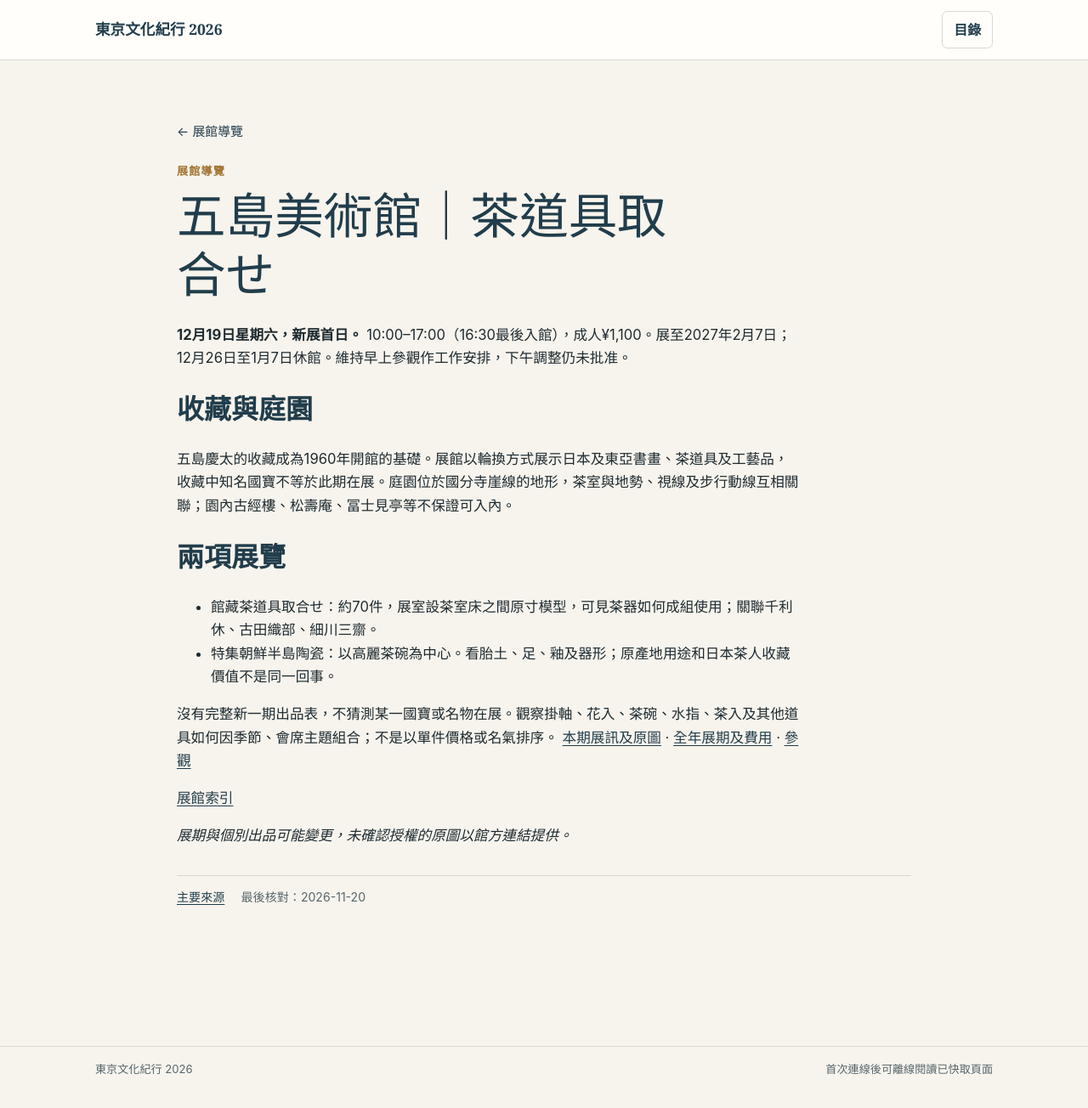
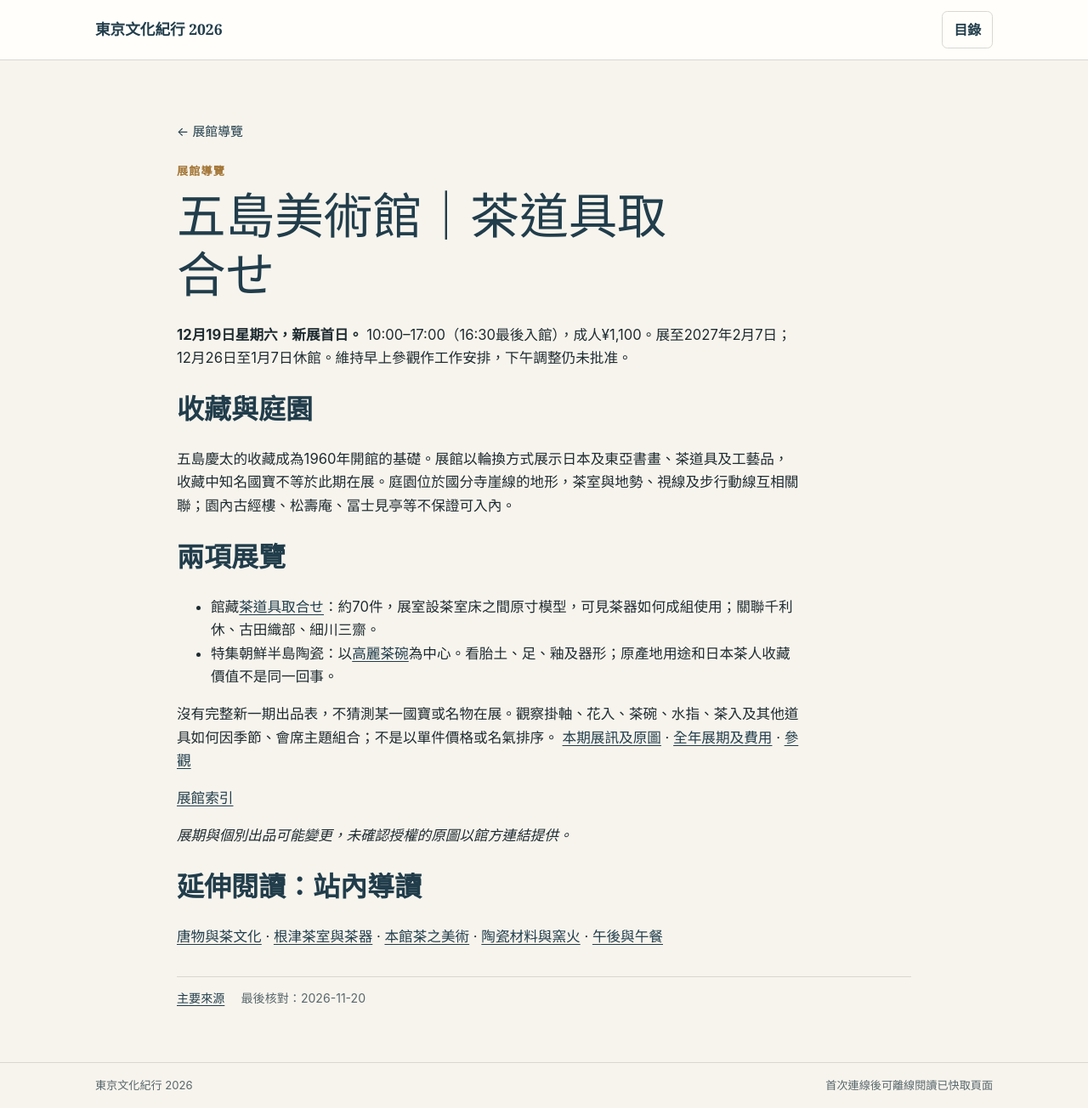
Before and after one commit to davetwchiu/tokyo-culture-trip-2026, a Jekyll site: the page built from content/museums/gotoh/index.md, in a window 1280 px wide and 1304 px high. Shown: the whole window at 85% size. Built offline with Jekyll 4.4.1, drawn with Linux system fonts in a browser that asks for light colours; part of the change alters nothing that is shown.

Commit message:
Link gotoh museum to objects and interpretive background

```diff
--- a/content/museums/gotoh/index.md
+++ b/content/museums/gotoh/index.md
@@ -19,9 +19,9 @@ offline: true
 ## 收藏與庭園
 五島慶太的收藏成為1960年開館的基礎。展館以輪換方式展示日本及東亞書畫、茶道具及工藝品，收藏中知名國寶不等於此期在展。庭園位於國分寺崖線的地形，茶室與地勢、視線及步行動線互相關聯；園內古經樓、松壽庵、冨士見亭等不保證可入內。
 
-## 兩項展覽
-- 館藏茶道具取合せ：約70件，展室設茶室床之間原寸模型，可見茶器如何成組使用；關聯千利休、古田織部、細川三齋。
-- 特集朝鮮半島陶瓷：以高麗茶碗為中心。看胎土、足、釉及器形；原產地用途和日本茶人收藏價值不是同一回事。
+## 兩項展覽 {#tea-exhibitions}
+- 館藏[茶道具取合せ](/tokyo-culture-trip-2026/craft-glossary/)：約70件，展室設茶室床之間原寸模型，可見茶器如何成組使用；關聯千利休、古田織部、細川三齋。
+- 特集朝鮮半島陶瓷：以[高麗茶碗](/tokyo-culture-trip-2026/history/culture/#tea)為中心。看胎土、足、釉及器形；原產地用途和日本茶人收藏價值不是同一回事。
 
 沒有完整新一期出品表，不猜測某一國寶或名物在展。觀察掛軸、花入、茶碗、水指、茶入及其他道具如何因季節、會席主題組合；不是以單件價格或名氣排序。
 [本期展訊及原圖](https://www.gotoh-museum.or.jp/event/next/) · [全年展期及費用](https://www.gotoh-museum.or.jp/event/schedule/) · [參觀](https://www.gotoh-museum.or.jp/howto/)
@@ -29,3 +29,7 @@ offline: true
 [展館索引](../)
 
 *展期與個別出品可能變更，未確認授權的原圖以館方連結提供。*
+
+## 延伸閱讀：站內導讀
+
+[唐物與茶文化](/tokyo-culture-trip-2026/history/culture/#tea) · [根津茶室與茶器](/tokyo-culture-trip-2026/museums/nezu/#other-rooms) · [本館茶之美術](/tokyo-culture-trip-2026/museums/tokyo-national-museum/buildings/honkan/#tea-room) · [陶瓷材料與窯火](/tokyo-culture-trip-2026/history/craft/#ceramics) · [午後與午餐](/tokyo-culture-trip-2026/lunch/)
```
